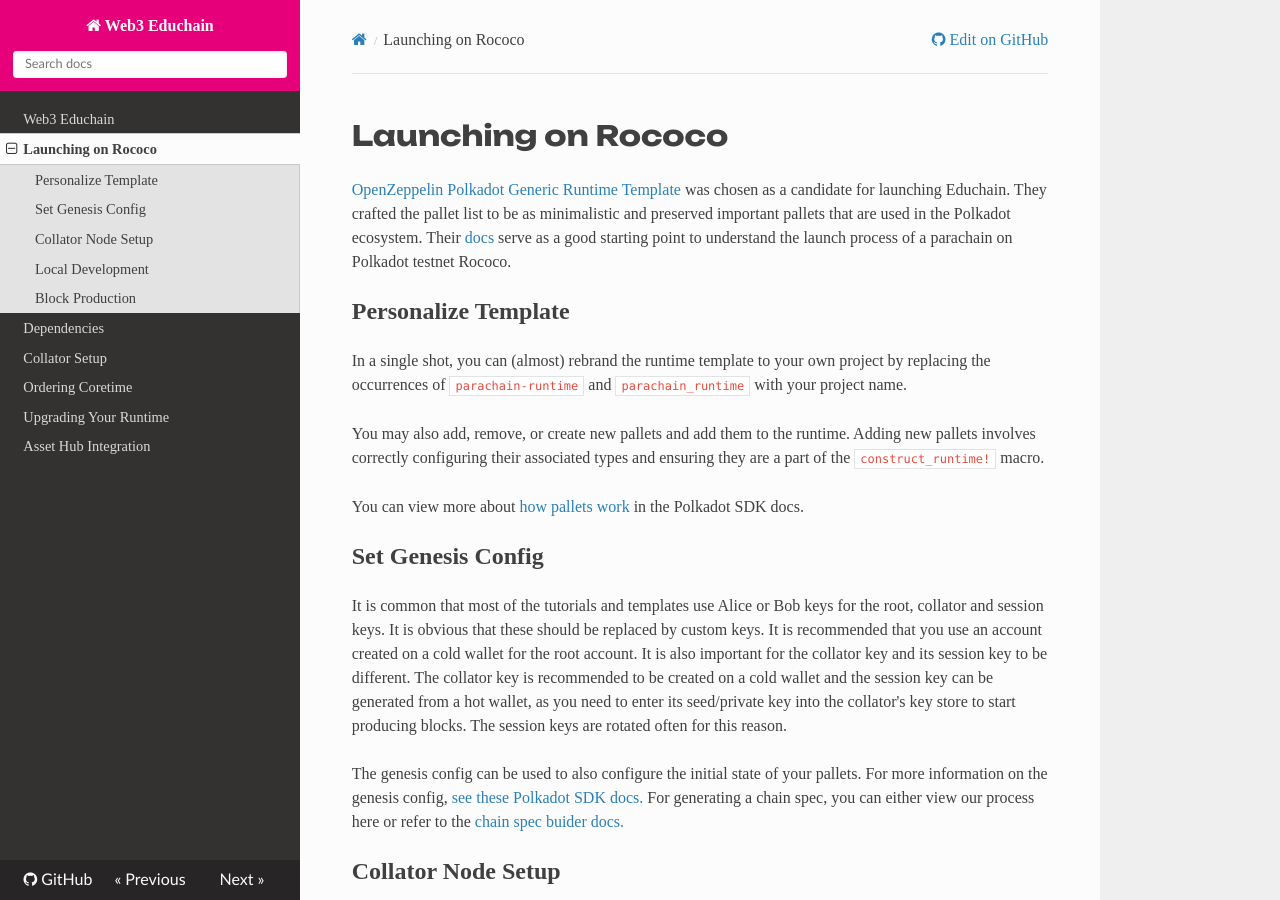
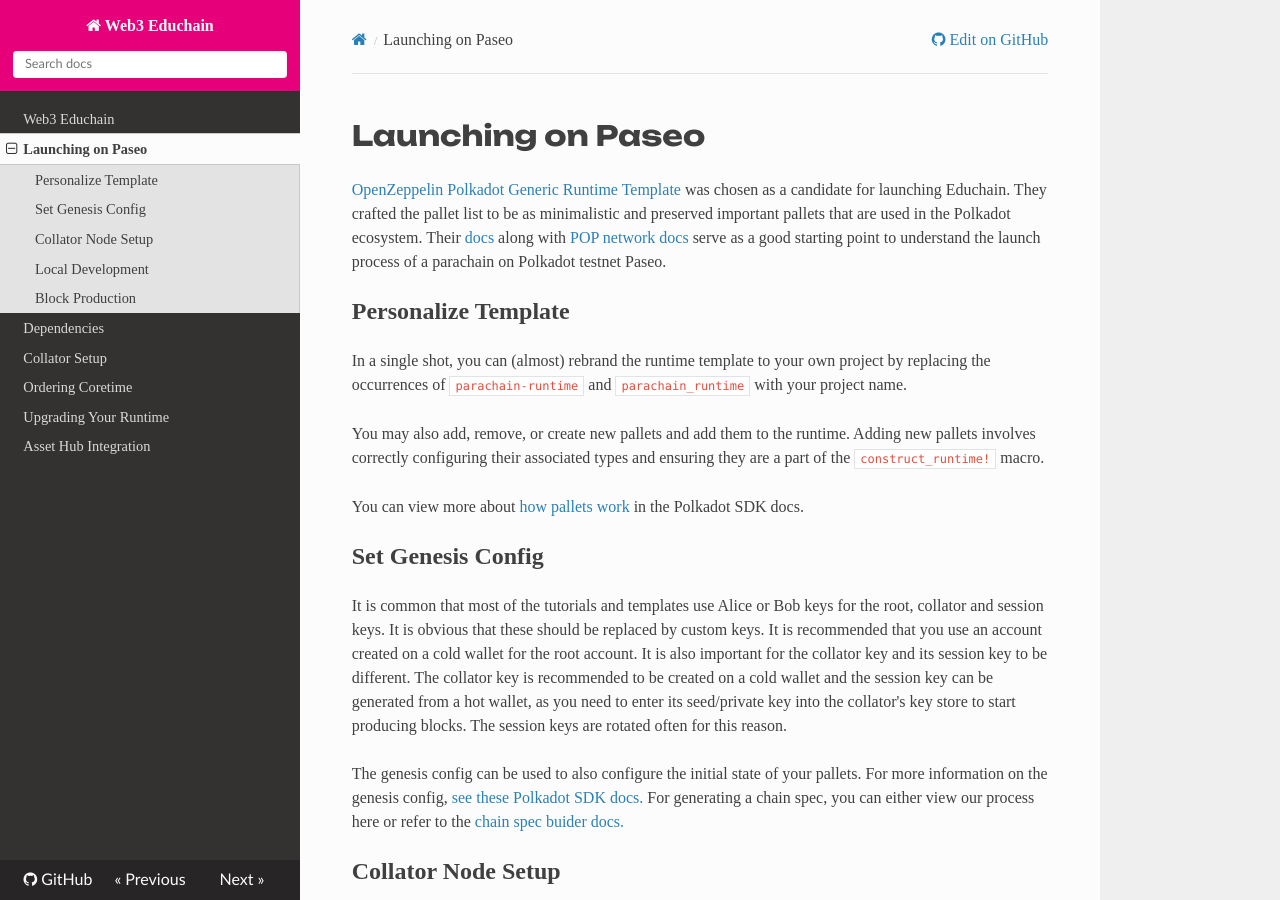
Before and after one commit to w3f/educhain, an MkDocs documentation site: the page built from docs/launch.md, in a window 1280 px wide and 900 px high. Built offline with MkDocs 1.6.1, drawn with Linux system fonts in a browser that asks for light colours; nearby versions of some CDN libraries.

Commit message:
Update launch.md

```diff
--- a/docs/launch.md
+++ b/docs/launch.md
@@ -1,9 +1,9 @@
-# Launching on Rococo
+# Launching on Paseo
 
 [OpenZeppelin Polkadot Generic Runtime Template](https://github.com/OpenZeppelin/polkadot-runtime-templates)
 was chosen as a candidate for launching Educhain. They crafted the pallet list to be as minimalistic and
 preserved important pallets that are used in the Polkadot ecosystem. Their [docs](https://docs.openzeppelin.com/substrate-runtimes/1.0.0/)
-serve as a good starting point to understand the launch process of a parachain on Polkadot testnet Rococo.
+along with [POP network docs](https://learn.onpop.io/v/appchains/guides/launching-your-parachain-on-polkadot/launching-on-paseo) serve as a good starting point to understand the launch process of a parachain on Polkadot testnet Paseo.
 
 ## Personalize Template
 
```
